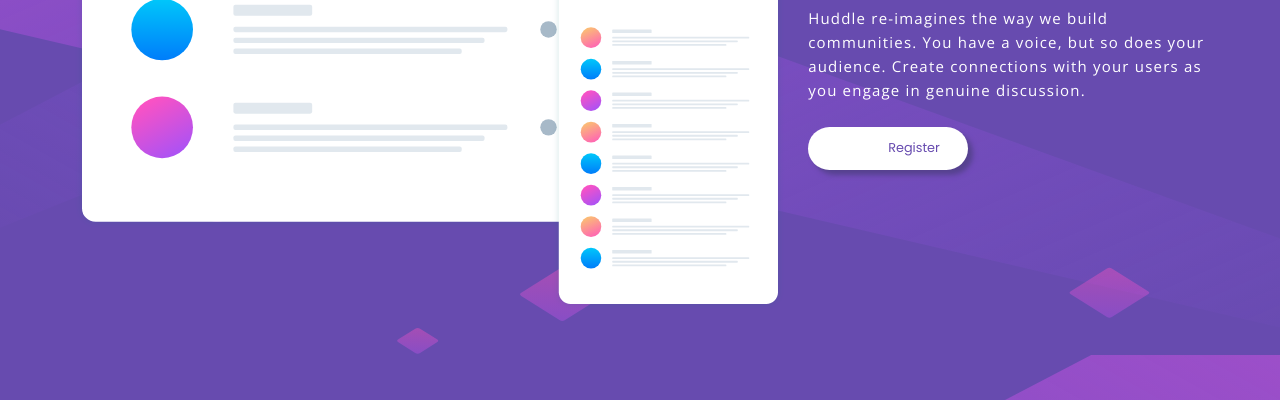
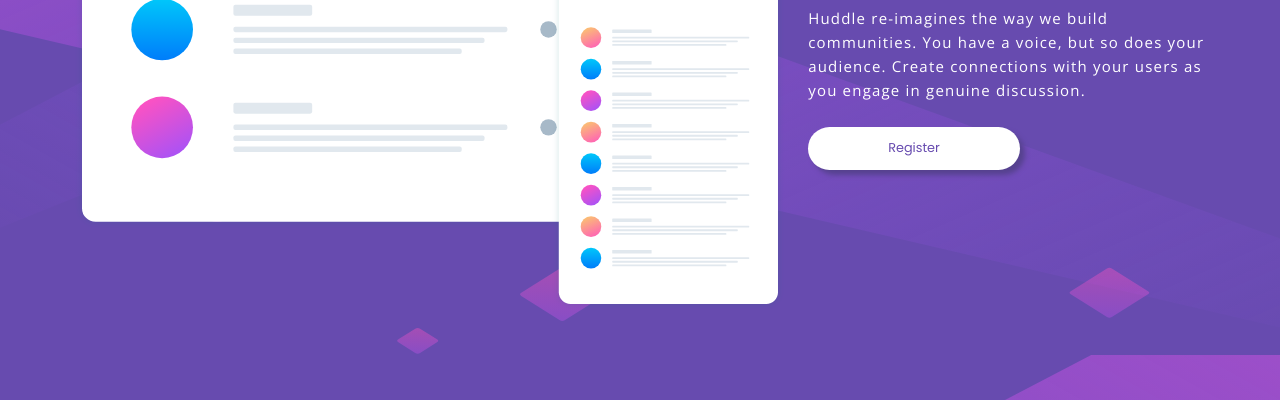
Before and after one commit to pyremell/Huddle-Landing-Page, a website built with webpack: page app/index.html in a window 1280 px wide. Shown: the part 445-845 px from the top of the page. Built offline with nearby package versions, Linux system fonts and the light colour scheme.

Commit message:
Fixed off-center button text when in desktop sizes

```diff
--- a/app/assets/styles/modules/_container.css
+++ b/app/assets/styles/modules/_container.css
@@ -77,10 +77,5 @@
     &__content-info {
       text-align: left;
     }
-
-    &__button {
-      width: 60px;
-      padding: 0 auto;
-    }
   }
 }
--- a/app/index.html
+++ b/app/index.html
@@ -18,7 +18,7 @@
     <span class="container__content-1-col container__content-2-col">
       <h1 class="container__content-header">Build The Community Your Fans Will Love</h1>
       <p class="container__content-info">Huddle re-imagines the way we build communities. You have a voice, but so does your audience. Create connections with your users as you engage in genuine discussion.</p>
-      <button class="container__button">Register</button>
+      <button class="container__button" type="button">Register</button>
     </span>
 
   </div>
--- a/app/temp/styles/styles.css
+++ b/app/temp/styles/styles.css
@@ -496,11 +496,6 @@
     .container__content-info {
       text-align: left;
     }
-
-    .container__button {
-      width: 60px;
-      padding: 0 auto;
-    }
     }
 .footer {
   display: -webkit-box;
```
